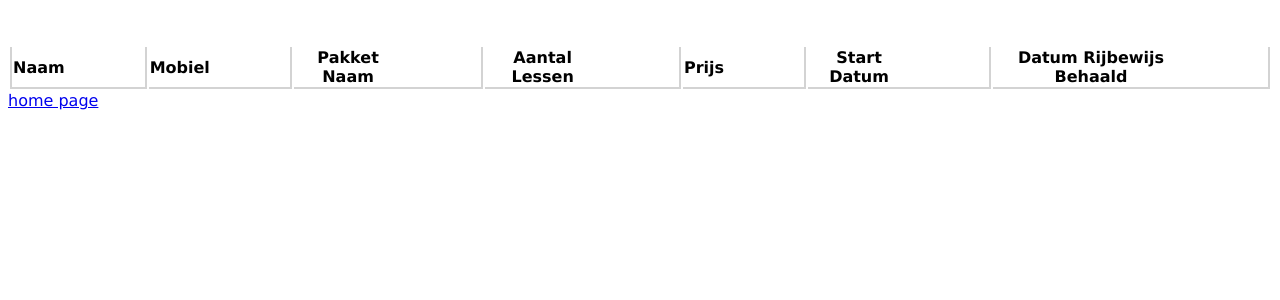
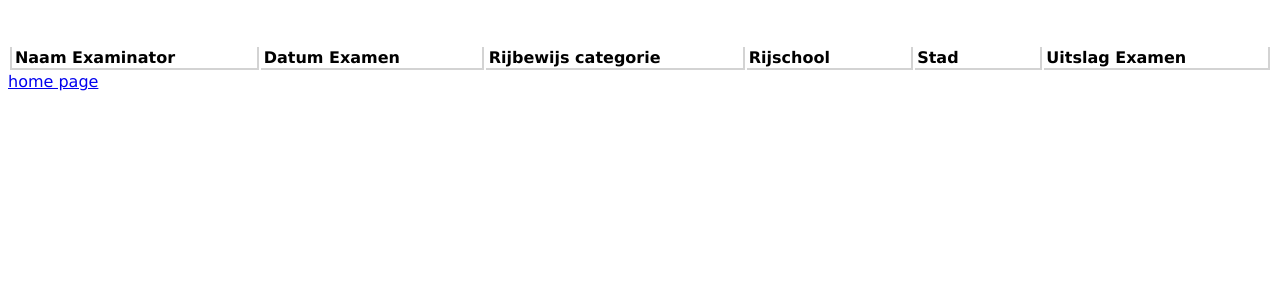
Before and after one commit to vincent-lang/BE-P4-Toets-335479, a PHP site: page /app/views/examen/index.php in a window 1280 px wide. Shown: the top 300 px of the page. Run offline with PHP 8.4, Linux system fonts and the light colour scheme; the template is opened without the code that fills it, so the values that code supplies are empty; some libraries are stand-ins or nearby versions.

Commit message:
7e commit

```diff
--- a/app/views/examen/index.php
+++ b/app/views/examen/index.php
@@ -11,13 +11,12 @@
     <h3><?= $data['title']; ?></h3>
     <table>
         <thead>
-            <th>Naam</th>
-            <th>Mobiel</th>
-            <th>Pakket Naam</th>
-            <th>Aantal Lessen</th>
-            <th>Prijs</th>
-            <th>Start Datum</th>
-            <th>Datum Rijbewijs Behaald</th>
+            <th>Naam Examinator</th>
+            <th>Datum Examen</th>
+            <th>Rijbewijs categorie</th>
+            <th>Rijschool</th>
+            <th>Stad</th>
+            <th>Uitslag Examen</th>
         </thead>
         <tbody>
             <?= $data['rows'];  ?>
```
